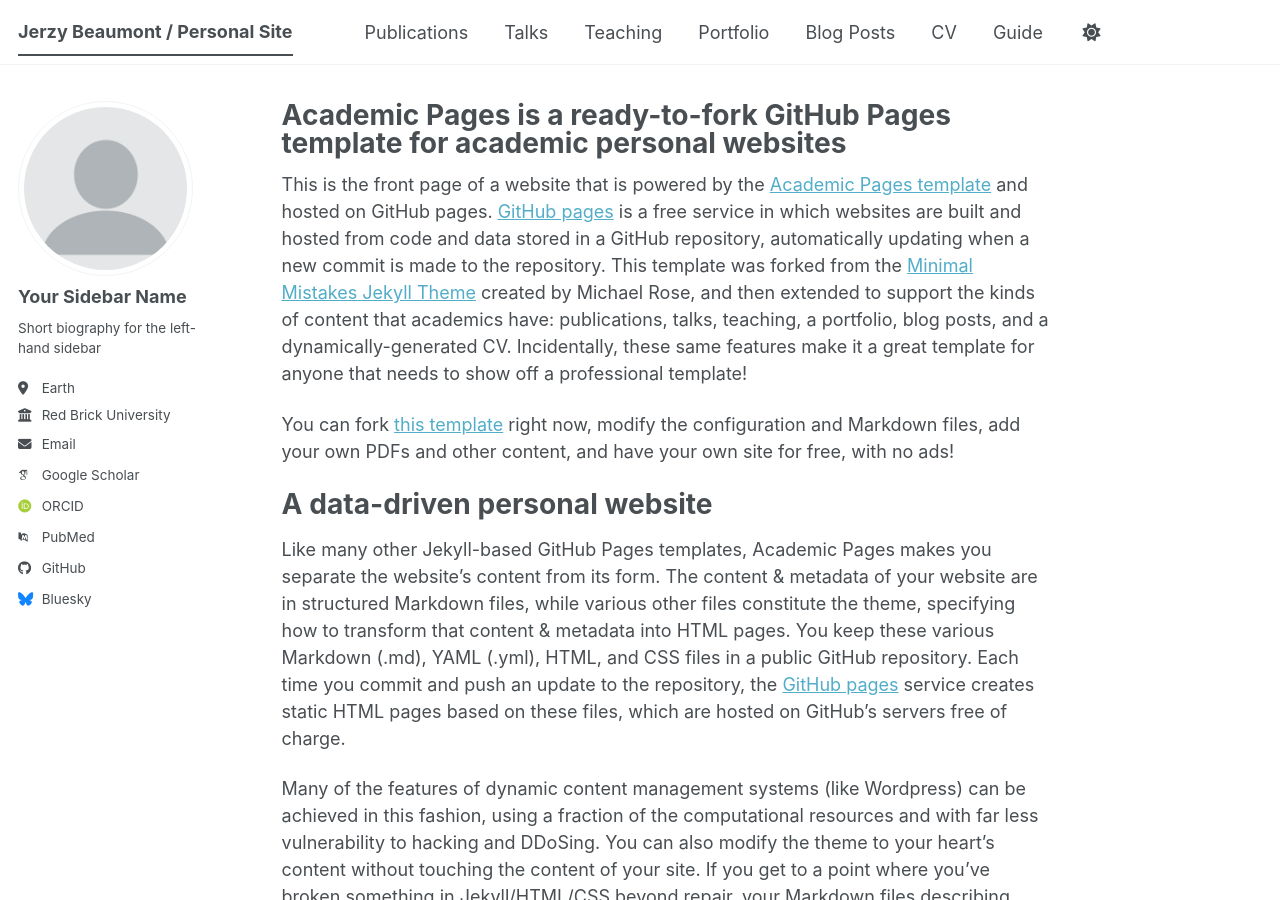
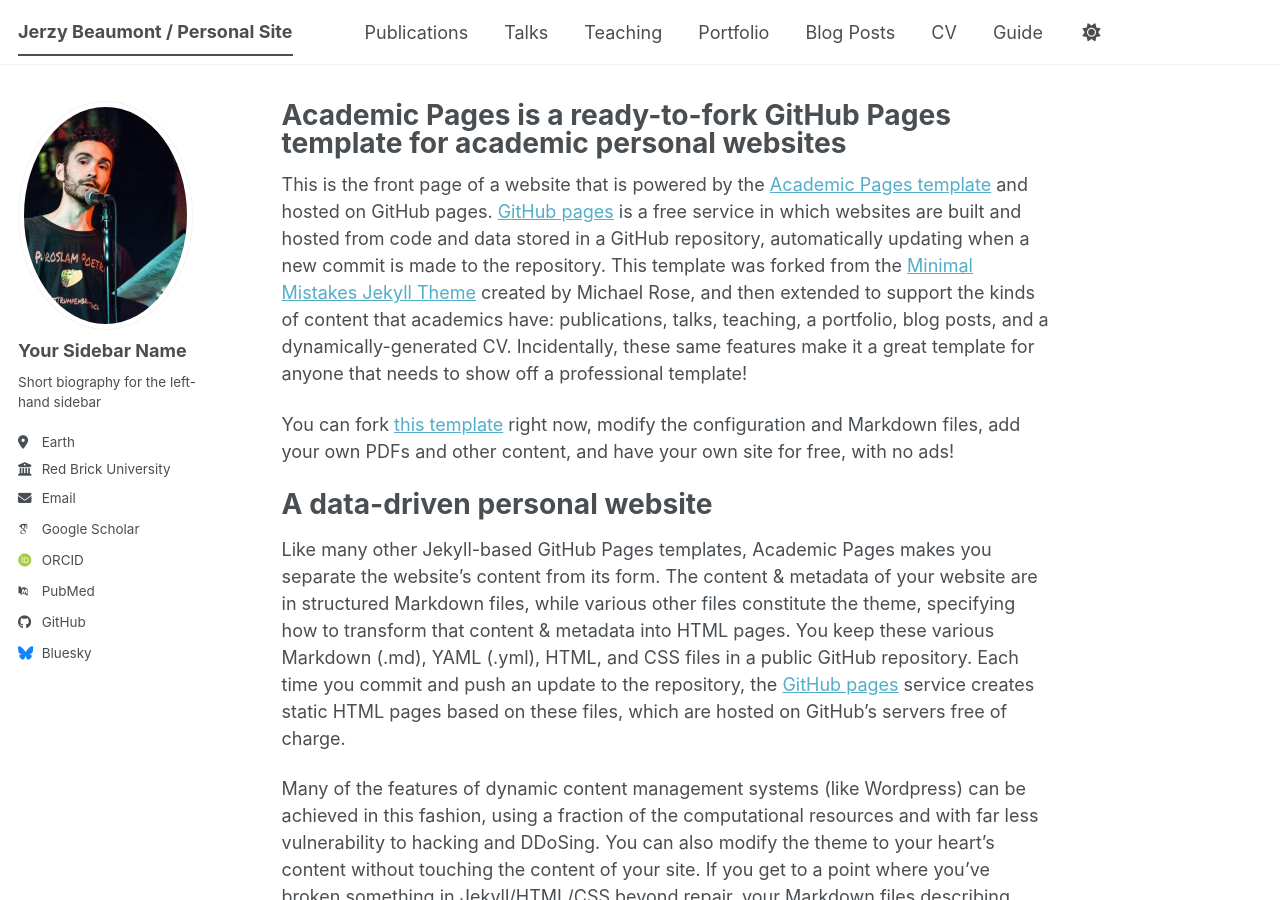
Before and after one commit to JerzyBeaumont/about, a Jekyll site: the page built from _pages/about.md, in a window 1280 px wide and 900 px high. Built offline with Jekyll 4.4.1, drawn with Linux system fonts in a browser that asks for light colours; some web fonts are replaced; a script bundle is joined from its source files by our own code; library files that are not in the unit come from our copies.

Commit message:
Update _config.yml

```diff
--- a/_config.yml
+++ b/_config.yml
@@ -23,7 +23,7 @@
 #               Additional customization can be done by editing /_includes/author-profile.html
 author:
   # Biographic information
-  avatar           : "profile.png"
+  avatar           : "Jerzy-Beaumont-by-Adam-Thomas-300x400.jpg"
   name             : "Your Sidebar Name"
   pronouns         : # example: "she/her"
   bio              : "Short biography for the left-hand sidebar"
```
